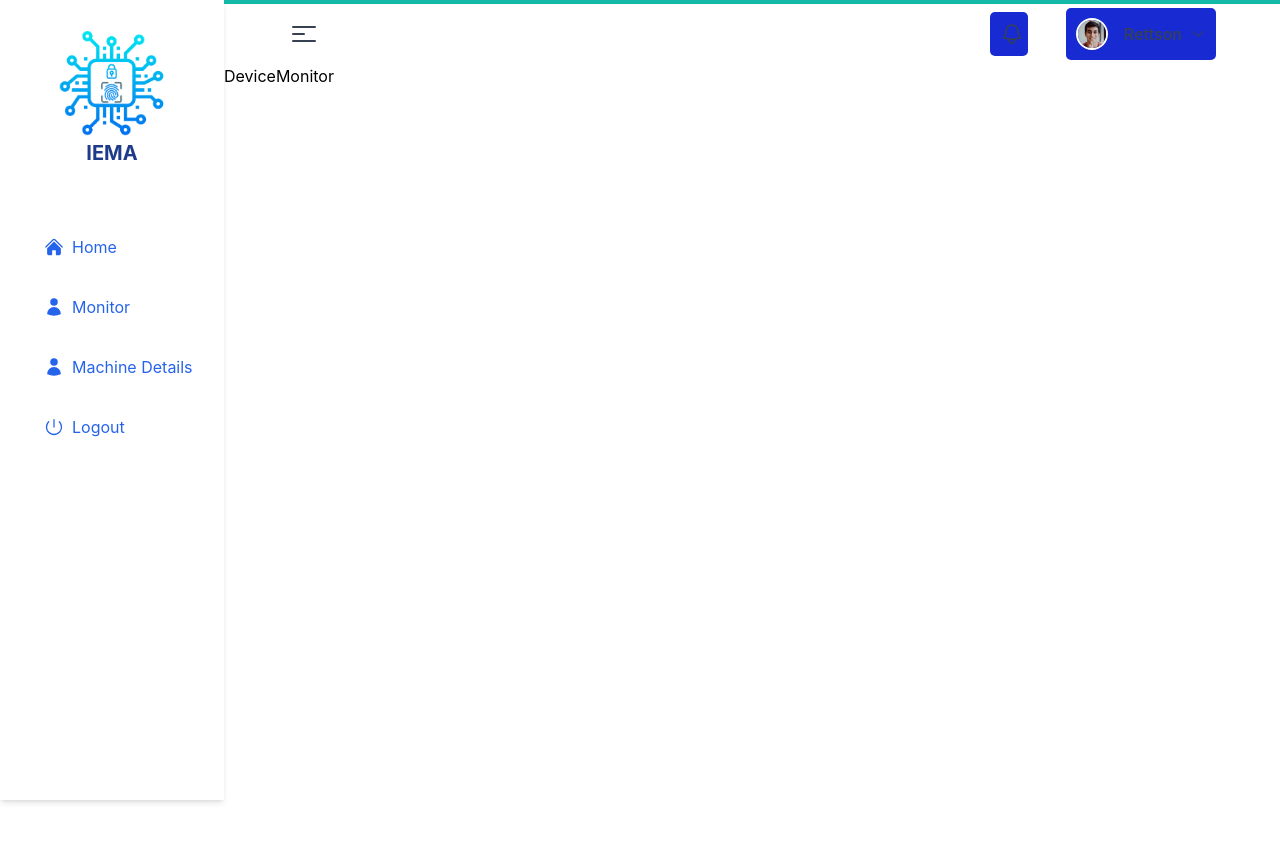
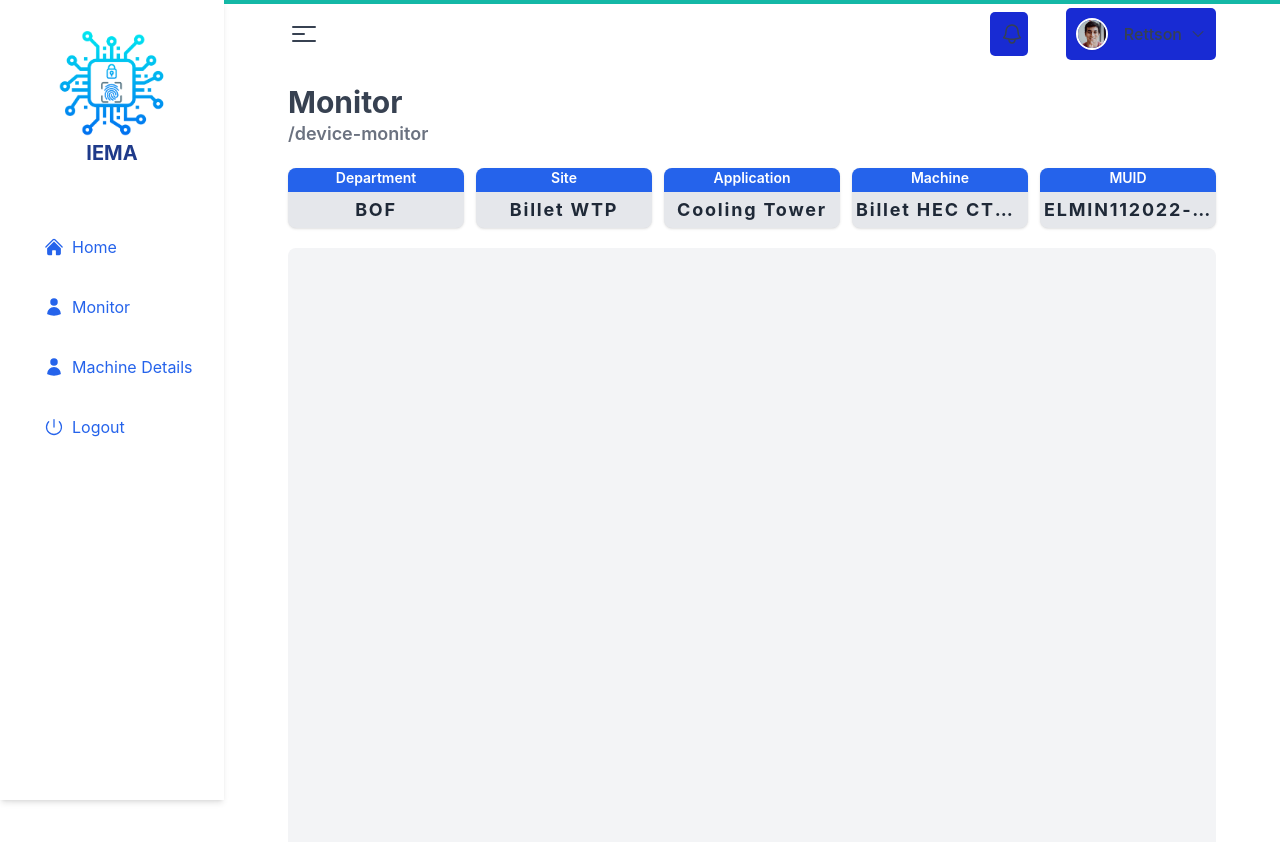
Before and after one commit to Bose-Siddharth/sail, a React (Create React App) app: page /device-monitor in a window 1280 px wide. Shown: the top 842 px of the page. Before the commit the page ends 800 px from the top, so only its background shows below. Built offline with nearby package versions, Linux system fonts and the light colour scheme.

Commit message:
device monitor page edit

```diff
--- a/src/Pages/DeviceMonitor/DeviceMonitor.jsx
+++ b/src/Pages/DeviceMonitor/DeviceMonitor.jsx
@@ -1,9 +1,57 @@
-import React from 'react'
+import React from "react";
 
 function DeviceMonitor() {
   return (
-    <div>DeviceMonitor</div>
-  )
+    <div className="px-4 md:px-16">
+      <p className="text-gray-700 text-3xl mt-5 font-bold">Monitor</p>
+      <p className="text-gray-500 text-lg mb-5 font-semibold">
+        {window.location.pathname}
+      </p>
+      <div className="grid lg:grid-cols-5 sm:grid-cols-2 gap-3 text-center ">
+        <div className="rounded-lg w-full h-full m-auto shadow bg-gray-200">
+          <div className="text-white h-6 rounded-t-lg border-blue-600 font-semibold roun sm:text-sm block bg-blue-600">
+            Department
+          </div>
+          <div className="text-gray-800 w-full text-lg font-bold tracking-widest p-1 lg:h-fit truncate hover:overflow-visible hover:whitespace-normal">
+            BOF
+          </div>
+        </div>
+        <div className="rounded-lg w-full h-full m-auto shadow bg-gray-200">
+          <div className="text-white h-6 rounded-t-lg border-blue-600 font-semibold roun sm:text-sm block bg-blue-600">
+            Site
+          </div>
+          <div className="text-gray-800 w-full text-lg font-bold tracking-widest p-1 lg:h-fit truncate hover:overflow-visible hover:whitespace-normal">
+            Billet WTP
+          </div>
+        </div>
+        <div className="rounded-lg w-full h-full m-auto shadow bg-gray-200">
+          <div className="text-white h-6 rounded-t-lg border-blue-600 font-semibold roun sm:text-sm block bg-blue-600">
+            Application
+          </div>
+          <div className="text-gray-800 w-full text-lg font-bold tracking-widest p-1 lg:h-fit truncate hover:overflow-visible hover:whitespace-normal">
+            Cooling Tower
+          </div>
+        </div>
+        <div className="rounded-lg w-full h-full m-auto shadow bg-gray-200">
+          <div className="text-white h-6 rounded-t-lg border-blue-600 font-semibold roun sm:text-sm block bg-blue-600">
+            Machine
+          </div>
+          <div className="text-gray-800 w-full text-lg font-bold tracking-widest p-1 lg:h-fit truncate hover:overflow-visible hover:whitespace-normal">
+            Billet HEC CTF 1 DE
+          </div>
+        </div>
+        <div className="rounded-lg w-full h-full m-auto shadow bg-gray-200">
+          <div className="text-white h-6 rounded-t-lg border-blue-600 font-semibold roun sm:text-sm block bg-blue-600">
+            MUID
+          </div>
+          <div className="text-gray-800 w-full text-lg font-bold tracking-widest p-1 lg:h-fit truncate hover:overflow-visible hover:whitespace-normal">
+            ELMIN112022-00148
+          </div>
+        </div>
+      </div>
+      <div className="w-full h-screen rounded-lg bg-gray-100 my-5"></div>
+    </div>
+  );
 }
 
-export default DeviceMonitor
+export default DeviceMonitor;
```
